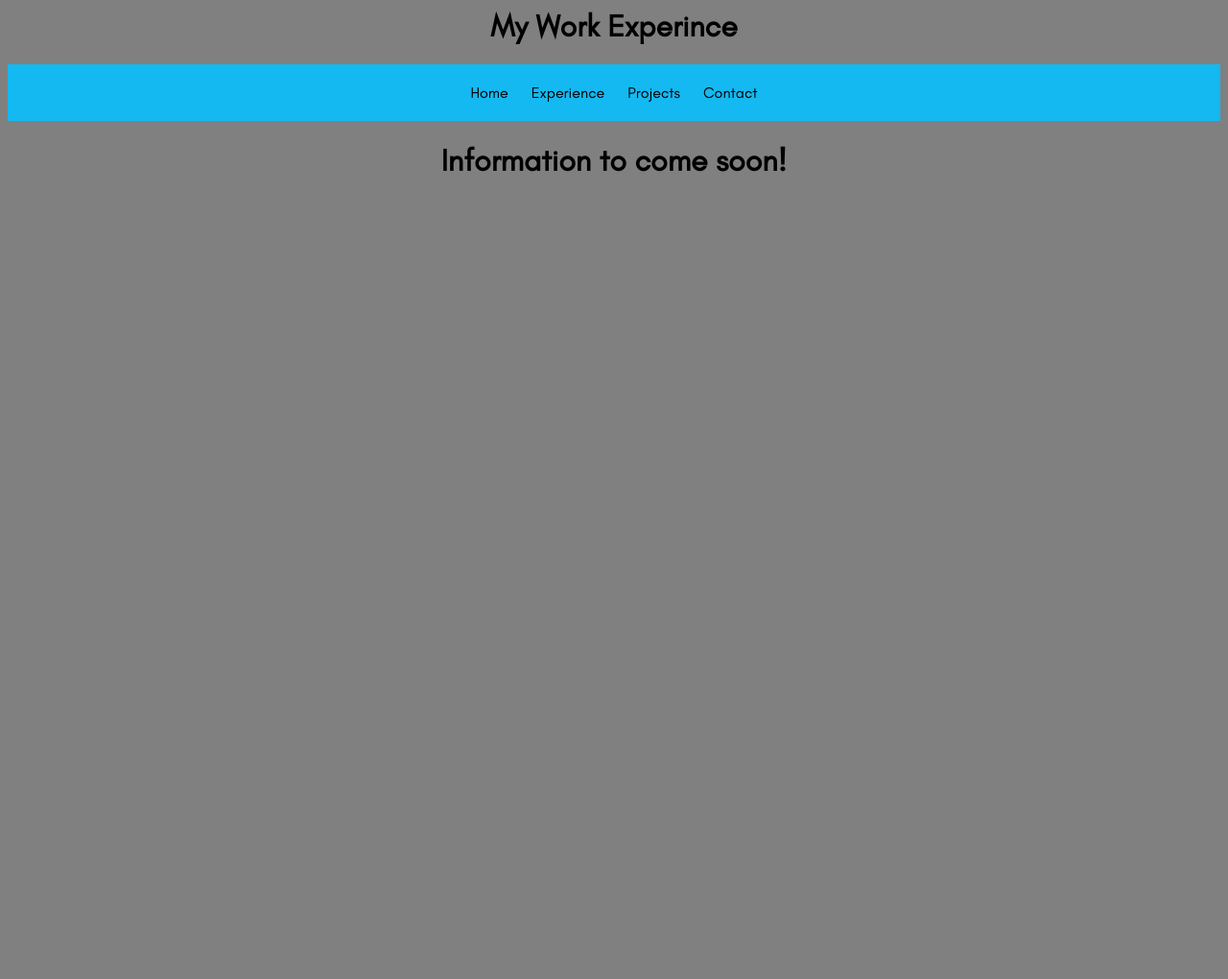
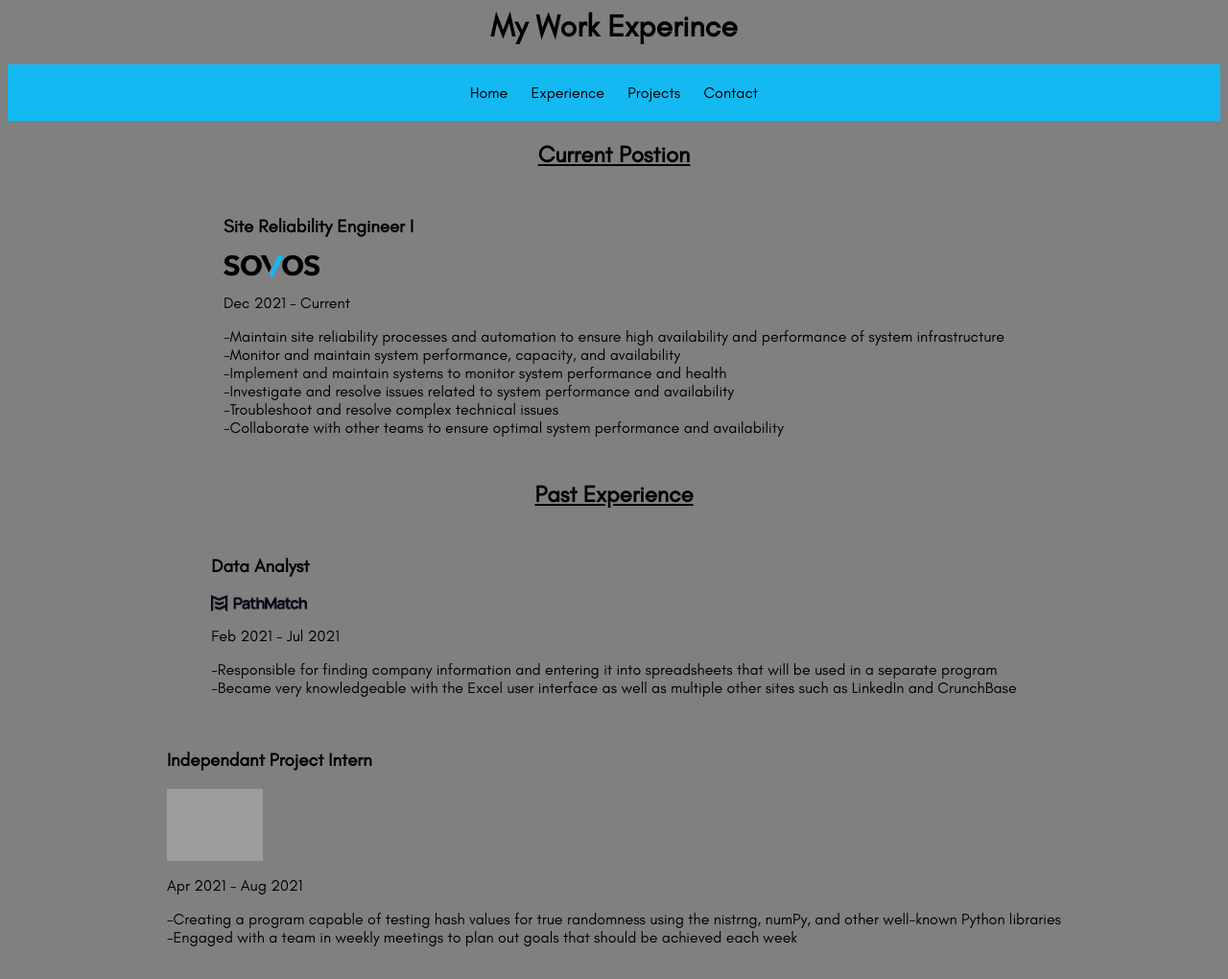
Before and after one commit to SquilliamSki/personal-coding-projects, a plain HTML site: page Website/experience.html in a window 1280 px wide. Shown: the whole page at 96% size. Before the commit the page ends 800 px from the top, so only its background shows below. Drawn offline with Linux system fonts and the light colour scheme; grey boxes are pictures that could not be loaded; files whose address does not match are found by name.

Commit message:
Added experience and some images

```diff
--- a/Website/experience.html
+++ b/Website/experience.html
@@ -58,6 +58,46 @@
     </nav>
   </body>
 
-  <body>
-    <h1 style="text-align: center; font-family: Glacial Indifference;">Information to come soon!</h1>
-  </body>
+  <html style="font-family: Glacial Indifference;">
+    <head>
+    <link rel="stylesheet" href="style.css">
+    </head>
+
+<body style="text-align: center;">
+  <h2><u>Current Postion</u></h2>
+  <li style="text-align: left;">
+    <h3>Site Reliability Engineer I</h3>
+    <p><img src="C:\Users\Wmcie\Documents\GitRepos\personal-coding-projects\Website\images\sovos-logo.png" width= 100 alt="sovos-logo"></p>
+    <p>Dec 2021 - Current</p>
+    <p>-Maintain site reliability processes and automation to ensure high availability and performance of system infrastructure<br>
+      -Monitor and maintain system performance, capacity, and availability<br>
+      -Implement and maintain systems to monitor system performance and health<br>
+      -Investigate and resolve issues related to system performance and availability<br>
+      -Troubleshoot and resolve complex technical issues<br>
+      -Collaborate with other teams to ensure optimal system performance and availability
+    </p>
+  </li>
+
+  <div class="experience-section">
+      <h2 style="text-align: center;"><u>Past Experience</u></h2>
+      <ul style="text-align: center;">
+        <li style="text-align: left;">
+          <h3>Data Analyst</h3>
+          <p><img src="C:\Users\Wmcie\Documents\GitRepos\personal-coding-projects\Website\images\pathmatch-logo.png" width= 100 alt="pathmatch-logo"></p>
+          <p>Feb 2021 - Jul 2021</p>
+          <p>-Responsible for finding company information and entering it into spreadsheets that will be used in a separate program<br>
+          -Became very knowledgeable with the Excel user interface as well as multiple other sites such as LinkedIn and CrunchBase
+          </p>
+        </li>
+        <li style="text-align: left;">
+          <h3>Independant Project Intern</h3>
+          <p><img src="https://static.wixstatic.com/media/09038a_e31a362eda51451a93a0ab4b5bf189e8~mv2.png/v1/crop/x_0,y_15,w_595,h_93/fill/w_250,h_39,al_c,q_85,usm_0.66_1.00_0.01,enc_auto/Artboard%201_edited.png" width= 100 alt="whisperco-logo"></p>
+          <p>Apr 2021 - Aug 2021</p>
+          <p>-Creating a program capable of testing hash values for true randomness using the nistrng, numPy, and other well-known Python libraries<br>
+          -Engaged with a team in weekly meetings to plan out goals that should be achieved each week
+          </p>
+        </li>
+      </ul>
+    </div>
+    </body>
+    </html>
```
Also changed, not shown: Website/images/pathmatch-logo.png (added), Website/images/sovos-logo.png (added), Website/images/whisperco-logo.jpg (added).
